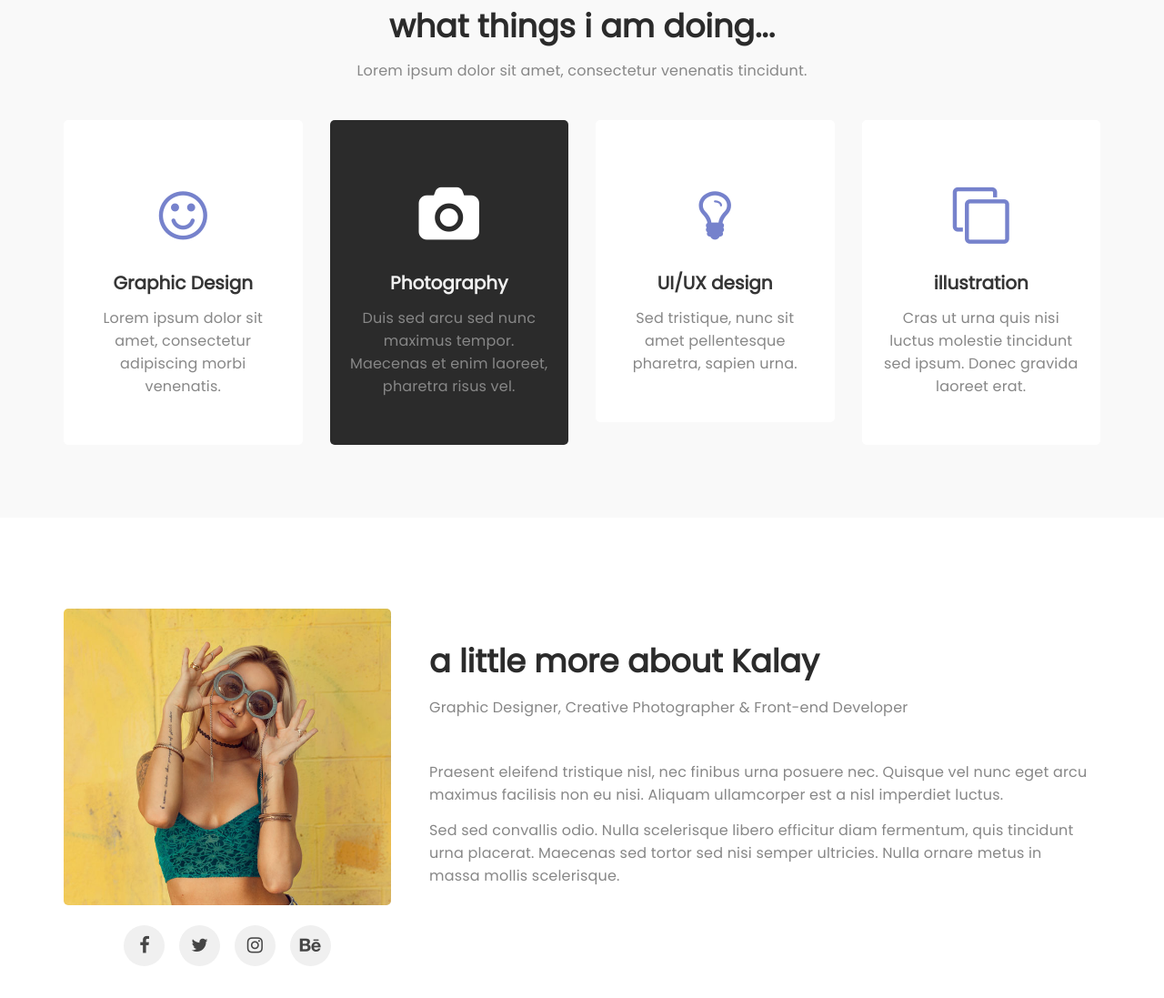
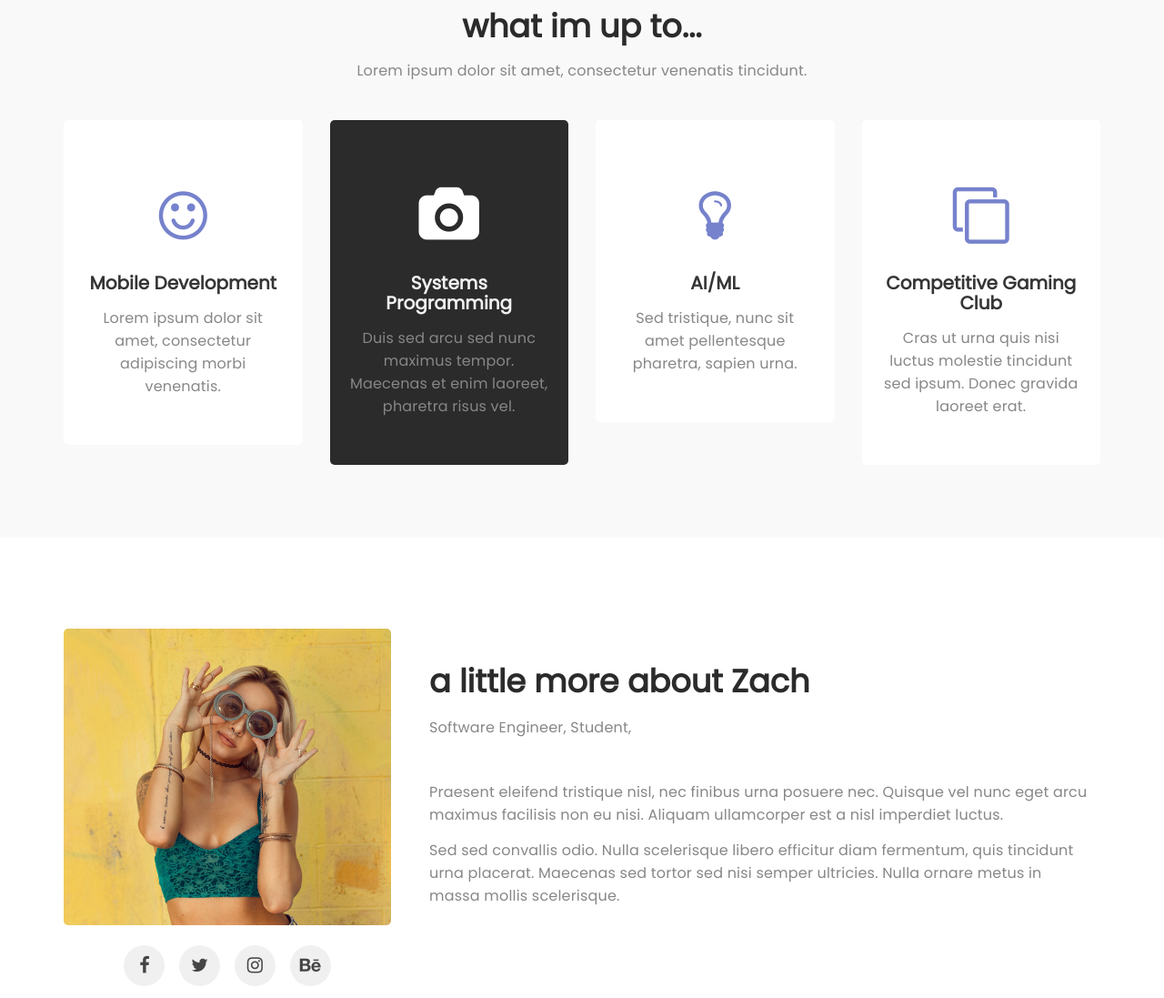
Before and after one commit to ZachRich/PortfolioWebsite, a plain HTML site: page index.html in a window 1280 px wide. Shown: the part 877-1974 px from the top of the page at 91% size. Drawn offline with Linux system fonts and the light colour scheme.

Commit message:
Update index.html

```diff
--- a/index.html
+++ b/index.html
@@ -9,7 +9,7 @@
 <meta name="author" content="">
 <meta name="viewport" content="width=device-width, initial-scale=1, maximum-scale=1">
 
-<title>Kalay - Portfolio HTML Template</title>
+<title>Zachary - Portfolio HTML Template</title>
 <!--
 
 Template 2087 Kalay
@@ -43,7 +43,7 @@ http://www.tooplate.com/view/2087-kalay
 
                <div class="col-md-offset-5 col-md-7 col-sm-12">
                     <div class="home-thumb">
-                         <h1 class="wow fadeInUp" data-wow-delay="0.4s">Hello, I am Kalay.</h1>
+                         <h1 class="wow fadeInUp" data-wow-delay="0.4s">Hello, I am Zach.</h1>
                          <p class="wow fadeInUp white-color" data-wow-delay="0.6s">Praesent eleifend tristique nisl, nec finibus urna posuere nec. Quisque vel nunc eget arcu maximus facilisis non eu nisi. Aliquam ullamcorper est a nisl imperdiet luctus.</p>
                          <a href="#service" class="wow fadeInUp smoothScroll btn btn-default section-btn" data-wow-delay="1s">discover more</a>
                     </div>
@@ -61,14 +61,14 @@ http://www.tooplate.com/view/2087-kalay
 
                <div class="wow fadeInUp section-title" data-wow-delay="0.2s">
                     <!-- SECTION TITLE -->
-                    <h2>what things i am doing...</h2>
+                    <h2>what im up to...</h2>
                     <p>Lorem ipsum dolor sit amet, consectetur venenatis tincidunt.</p>
                </div>
 
                <div class="col-md-3 col-sm-6 wow fadeInUp" data-wow-delay="0.4s">
                     <div class="service-thumb">
                          <i class="fa fa-smile-o"></i>
-                         <h4>Graphic Design</h4>
+                         <h4>Mobile Development</h4>
                          <p>Lorem ipsum dolor sit amet, consectetur adipiscing morbi venenatis.</p>
                     </div>
                </div>
@@ -76,7 +76,7 @@ http://www.tooplate.com/view/2087-kalay
                <div class="col-md-3 col-sm-6 wow fadeInUp" data-wow-delay="0.4s">
                     <div class="service-thumb bg-grey">
                          <i class="fa fa-camera"></i>
-                         <h4 class="white-color">Photography</h4>
+                         <h4 class="white-color">Systems Programming</h4>
                          <p>Duis sed arcu sed nunc maximus tempor. Maecenas et enim laoreet, pharetra risus vel.</p>
                     </div>
                </div>
@@ -84,7 +84,7 @@ http://www.tooplate.com/view/2087-kalay
                <div class="col-md-3 col-sm-6 wow fadeInUp" data-wow-delay="0.6s">
                     <div class="service-thumb">
                          <i class="fa fa-lightbulb-o"></i>
-                         <h4>UI/UX design</h4>
+                         <h4>AI/ML</h4>
                          <p>Sed tristique, nunc sit amet pellentesque pharetra, sapien urna.</p>
                     </div>
                </div>
@@ -92,7 +92,7 @@ http://www.tooplate.com/view/2087-kalay
                <div class="col-md-3 col-sm-6 wow fadeInUp" data-wow-delay="0.8s">
                     <div class="service-thumb">
                          <i class="fa fa-clone"></i>
-                         <h4>illustration</h4>
+                         <h4>Competitive Gaming Club</h4>
                          <p>Cras ut urna quis nisi luctus molestie tincidunt sed ipsum. Donec gravida laoreet erat.</p>
                     </div>
                </div>
@@ -123,8 +123,8 @@ http://www.tooplate.com/view/2087-kalay
                     <div class="about-thumb">
                          <!-- SECTION TITLE -->
                          <div class="wow fadeInUp section-title" data-wow-delay="0.6s">
-                              <h2>a little more about Kalay</h2>
-                              <p>Graphic Designer, Creative Photographer & Front-end Developer</p>
+                              <h2>a little more about Zach</h2>
+                              <p>Software Engineer, Student, </p>
                          </div>
                          <div class="wow fadeInUp" data-wow-delay="0.8s">
                               <p>Praesent eleifend tristique nisl, nec finibus urna posuere nec. Quisque vel nunc eget arcu maximus facilisis non eu nisi. Aliquam ullamcorper est a nisl imperdiet luctus.</p>
```
